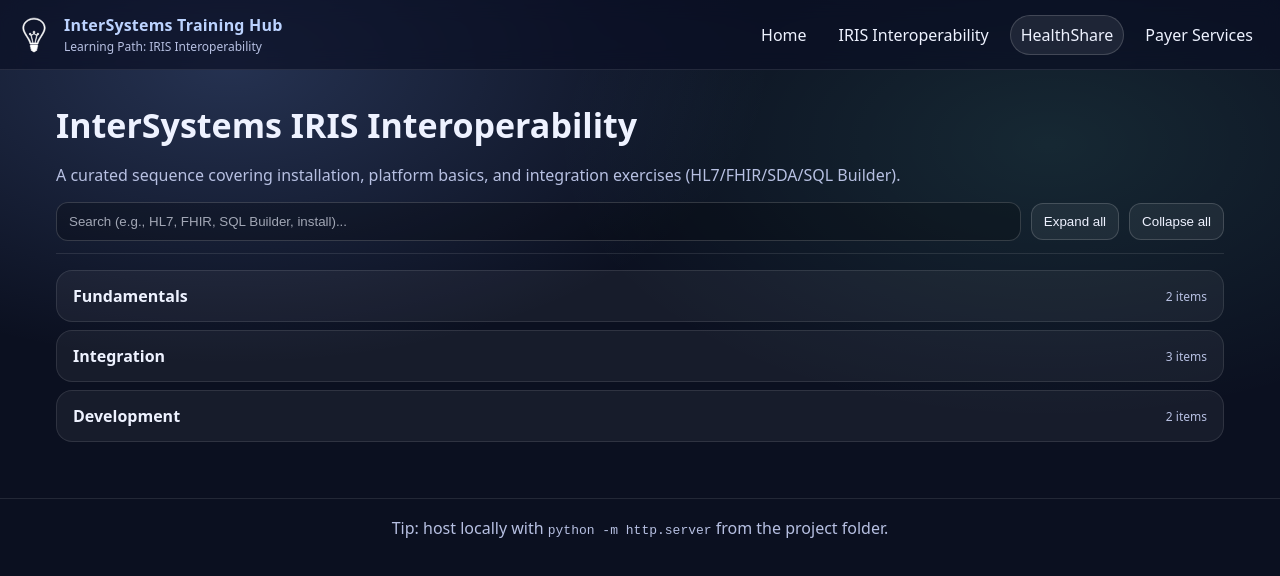
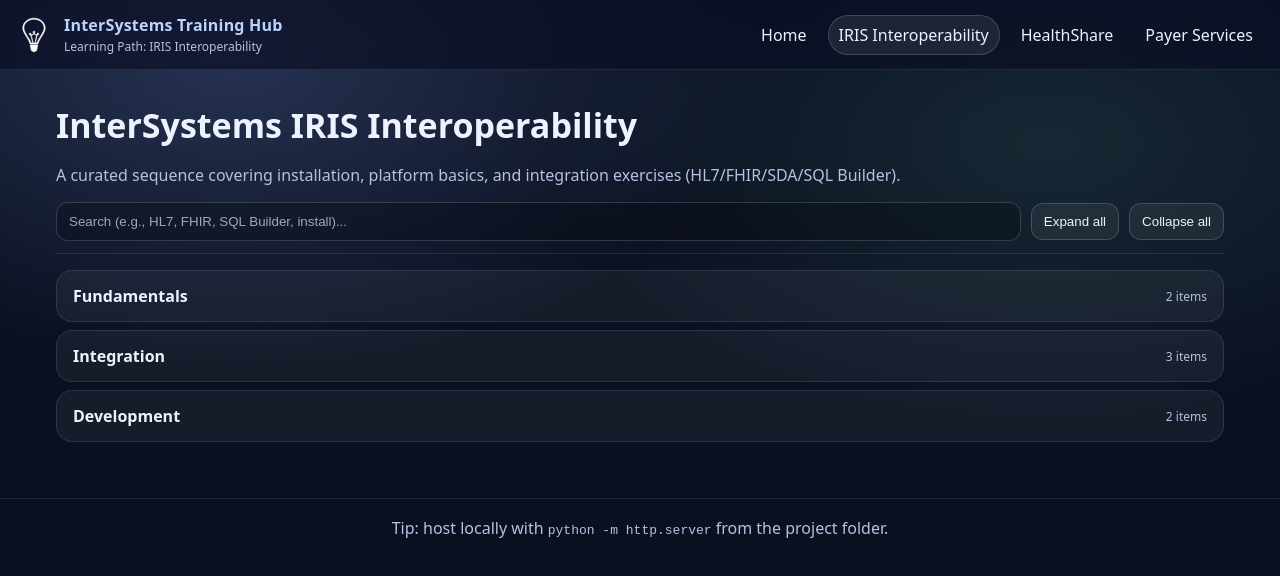
Before and after one commit to 20songe/isc-education, a plain HTML site: page paths/iris-interoperability.html in a window 1280 px wide. Drawn offline with Linux system fonts and the light colour scheme.

Commit message:
fix: active button on nav bar

```diff
--- a/paths/iris-interoperability.html
+++ b/paths/iris-interoperability.html
@@ -19,8 +19,8 @@
 
     <nav class="top-nav" aria-label="Primary">
       <a href="../index.html">Home</a>
-      <a href="iris-interoperability.html">IRIS Interoperability</a>
-      <a class="active" href="healthshare.html">HealthShare</a>
+      <a class="active" href="iris-interoperability.html">IRIS Interoperability</a>
+      <a href="healthshare.html">HealthShare</a>
       <a href="payer-services.html">Payer Services</a>
     </nav>
 
```
Also changed, not shown: paths/payer-services.html (+2 -2 lines).
